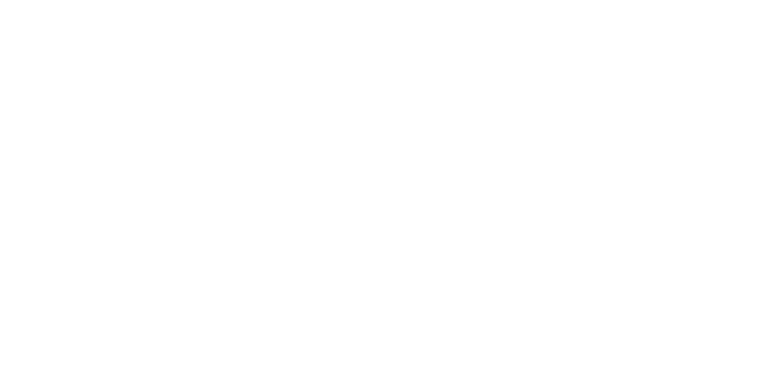
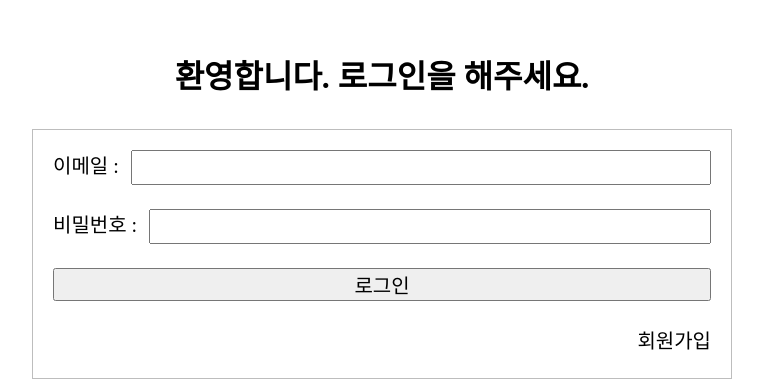
Before and after one commit to 2022-SunrinHackathon/2022-SunrinHackathon_FrontEnd, a Vue app: page /login in a window 1280 px wide. Before the commit this address had no page. Shown: the part 185-574 px from the top of the page, without its empty margins (258-1021 px from the left). Built offline with nearby package versions, Linux system fonts and the light colour scheme.

Commit message:
login page temp layout

```diff
--- a/package.json
+++ b/package.json
@@ -8,6 +8,7 @@
     "lint": "vue-cli-service lint"
   },
   "dependencies": {
+    "axios": "^0.27.2",
     "core-js": "^3.8.3",
     "vue": "^3.2.13",
     "vue-router": "^4.1.2",
--- a/src/App.vue
+++ b/src/App.vue
@@ -14,4 +14,9 @@ export default {
   padding: 0;
   box-sizing: border-box;
 }
+
+.page {
+  width : 100%;
+  height: 100vh;
+}
 </style>
--- /dev/null
+++ b/src/api.js
@@ -0,0 +1,22 @@
+import axios from "axios";
+import store from "./store"
+
+const getAPI = axios.create({
+    withCredentials : true,
+    baseURL : "https://jsonplaceholder.typicode.com"
+})
+
+export async function getPost() {
+    return getAPI.get("/posts")
+        .then((res)=>{
+            store.commit("updatePost", res.data)
+
+            console.log(res.data)
+
+            return res.data
+        })
+}
+
+export async function getUser() {
+
+}
--- a/src/store.js
+++ b/src/store.js
@@ -1,14 +1,14 @@
 import { createStore } from 'vuex'
 
 const store = createStore({
-    state(){
+    state() {
         return {
-            count : 10
+            postList: []
         }
     },
     mutations : {
-        countAdd(state){
-            state.count += 1
+        updatePost(state, data){
+            state.postList = [...state.postList, ...data]
         }
     }
 })
--- /dev/null
+++ b/src/views/loginPage.vue
@@ -0,0 +1,71 @@
+<template>
+  <div class="page login-page">
+
+    <h1>환영합니다. 로그인을 해주세요.</h1>
+
+    <form method="post">
+      <label>이메일 : <input></label>
+      <label>비밀번호 : <input></label>
+      <button>로그인</button>
+      <div class="register-wrap">
+        <span>회원가입</span>
+      </div>
+    </form>
+
+  </div>
+</template>
+
+<script>
+export default {
+  name: "loginPage.vue"
+}
+</script>
+
+<style scoped>
+.login-page {
+  display: flex;
+  flex-direction: column;
+
+  justify-content: center;
+  align-items: center;
+}
+
+form {
+  width: 100%;
+  max-width: 700px;
+
+  border: 1px solid #bdbdbd;
+  margin-top: 32px;
+  padding: 20px;
+  padding-bottom: 0px;
+
+  font-size: 20px;
+}
+
+form > * {
+  width: 100%;
+
+  margin-bottom: 24px;
+}
+
+form * {
+  font-size: 1em;
+}
+
+form label {
+  display: block;
+
+  display: grid;
+  grid-template-columns: auto 1fr;
+}
+
+form input {
+  padding: 4px;
+  margin-left: 12px;
+}
+
+.register-wrap {
+  display: flex;
+  justify-content: flex-end;
+}
+</style>
--- a/src/views/mainPage.vue
+++ b/src/views/mainPage.vue
@@ -1,13 +1,22 @@
 <template>
-  <button @click="$store.commit('countAdd')">클릭</button>
-  <h1>{{ $store.state.count }}</h1>
+  <button @click="a">클릭</button>
+
+<!--  {{ $store.state.postList }}-->
+  <div v-for="i, n in $store.state.postList" :key="n">{{ i }}</div>
 </template>
 
 <script>
+import { getPost } from "/src/api"
+
 export default {
   name: "mainPage",
   data() {
     return {}
+  },
+  methods: {
+    a(){
+      getPost()
+    }
   }
 }
 </script>
```
Also changed, not shown: src/router.js (+6 -1 lines), 1 other file (tests, documents, lock files or other folders).
